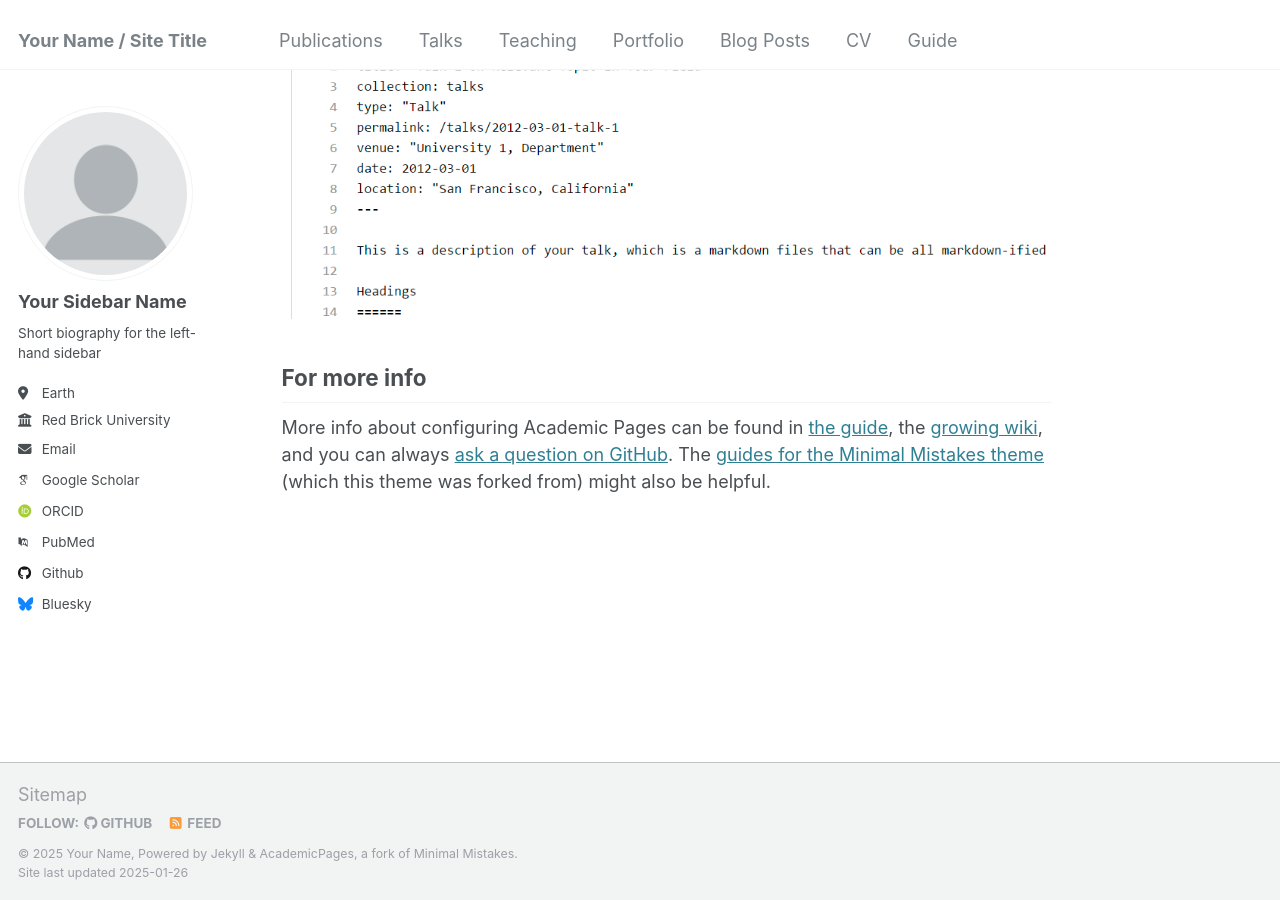
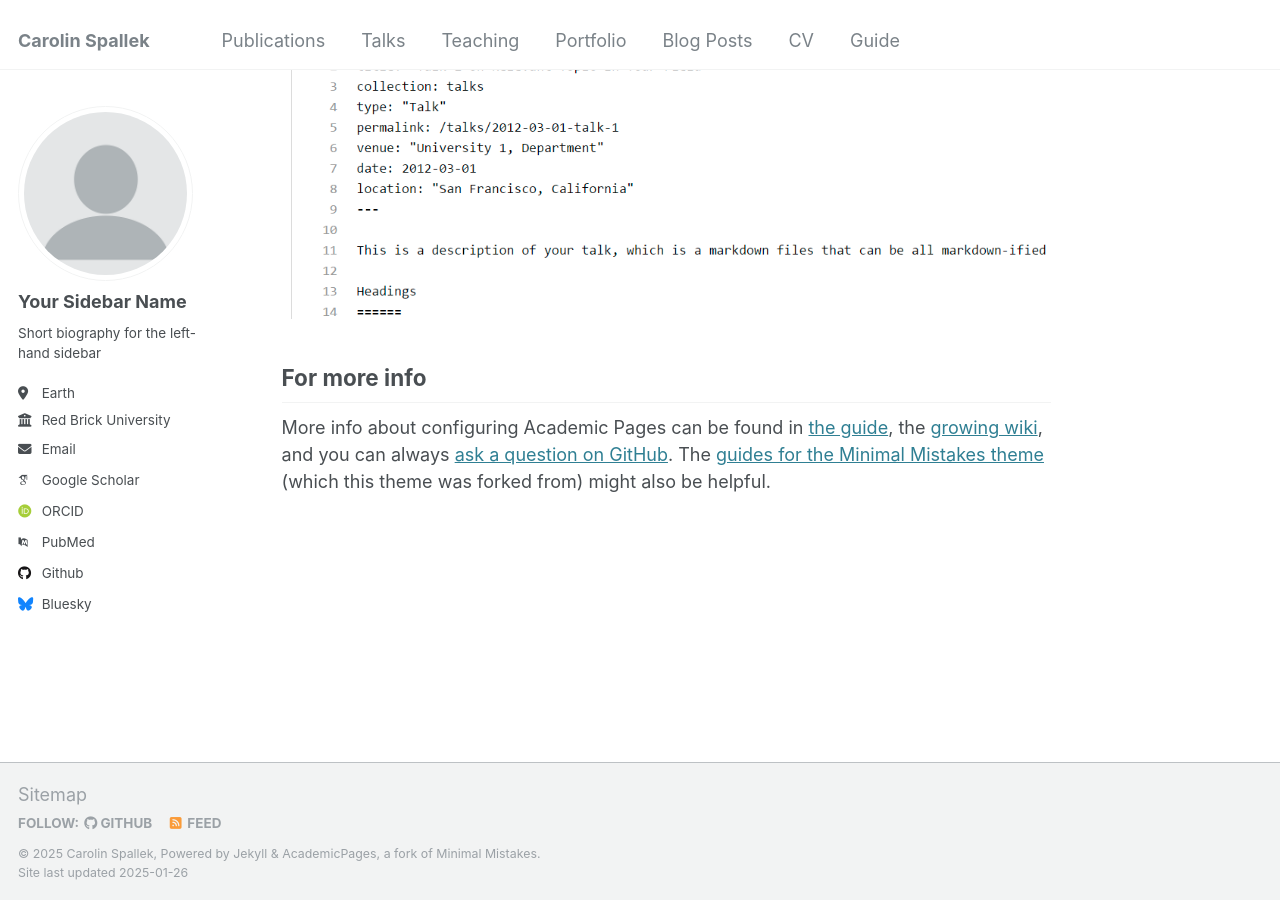
Before and after one commit to CarolinSpa/carolinspa.github.io, a Jekyll site: the page built from _pages/about.md, in a window 1280 px wide and 900 px high, scrolled down 2643 px. Built offline with Jekyll 4.4.1, drawn with Linux system fonts in a browser that asks for light colours; some web fonts are replaced.

Commit message:
first config edit

```diff
--- a/_config.yml
+++ b/_config.yml
@@ -8,13 +8,13 @@
 
 # Basic Site Settings
 locale                   : "en-US"
-title                    : "Your Name / Site Title"
+title                    : "Carolin Spallek"
 title_separator          : "-"
-name                     : &name "Your Name"
+name                     : &name "Carolin Spallek"
 description              : &description "personal description"
-url                      : https://academicpages.github.io # the base hostname & protocol for your site e.g. "https://[your GitHub username].github.io"
+url                      : https://carolinspa.github.io # the base hostname & protocol for your site e.g. "https://[your GitHub username].github.io"
 baseurl                  : "" # the subpath of your site, e.g. "/blog"
-repository               : "academicpages/academicpages.github.io"
+repository               : "carolinspa/carolinspa.github.io"
 
 # Site Author - The following control what appear as part of the author content on the side bar.
 #               If a field is blank the icon and link will not appear, otherwise it will be shown.
@@ -44,7 +44,7 @@ author:
   bitbucket        : # Username - Update with your username on the site
   codepen          : # Username
   dribbble         : # Username
-  github           : "academicpages"
+  github           : "carolinspa"
   kaggle           : # Username
   stackoverflow    : # User number or user number and name (i.e., use "1" or "1/jeff-atwood")
 
@@ -293,7 +293,7 @@ sass:
 permalink: /:categories/:title/
 # paginate: 5 # amount of posts to show
 # paginate_path: /page:num/
-timezone: Etc/UTC # http://en.wikipedia.org/wiki/List_of_tz_database_time_zones
+timezone: Europe/Brussels # http://en.wikipedia.org/wiki/List_of_tz_database_time_zones
 
 
 # Plugins
```
